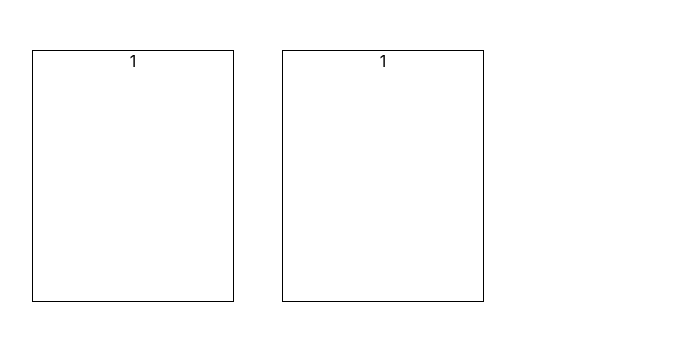
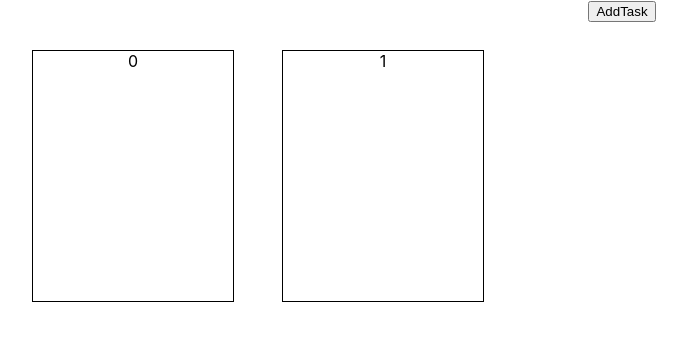
Before and after one commit to belkaz/monop, a React (Create React App) app: page / in a window 1280 px wide. Shown: the top 340 px of the page, without its empty margins (18-705 px from the left). Built offline with nearby package versions, Linux system fonts and the light colour scheme.

Commit message:
add tasks

```diff
--- /dev/null
+++ b/src/Components/App/AAddTask.js
@@ -0,0 +1,7 @@
+let AAddTask = () => {
+    return {
+        type : "ADD_TASK",
+    }
+}
+
+export default AAddTask;
--- a/src/Components/App/App.js
+++ b/src/Components/App/App.js
@@ -4,29 +4,53 @@ import { connect } from 'react-redux';
 
 import Task from '../Task/Task';
 
+import AAddTask from './AAddTask';
+
 class App extends Component {
-  lefts = [ 50, 300, 550, 800, 1050, 1300, 1550];
-  tops = [ 50, 350, 650, 950, 1250];
-  i = 0;
-  j = 0;
-  xx = this.props.tasks.map( element => {
-          let x = <Task
-            data = { element }
-            ll = { this.lefts[this.i] }
-            tt = { this.tops [this.j] }
-            key = { element.ID }/>
-          this.i += 1;
-          if ( this.i === 7) {
-            this.i = 0;
-            this.j += 1;
-          };
-        return x
-        });
-
+  constructor ( props ) {
+    super ()
+    this.state = {
+      arr : []
+    }
+  };
+  clickHandler = ( ) => {
+    console.log ( this.props.tasks )
+    this.props.tryToAddTask ( );
+    this.genTasks()
+    console.log ( this.props.tasks )
+  };
+  genTasks = () => {
+    let lefts = [ 50, 300, 550, 800, 1050, 1300, 1550];
+    let tops = [ 50, 350, 650, 950, 1250];
+    let i = 0;
+    let j = 0;
+    let xx = [];
+    this.props.tasks.forEach (element => {
+           let x = <Task
+              data = { element }
+              ll = { lefts[i] }
+              tt = { tops [j] }
+              key = { element.ID }/>
+            i += 1;
+            if ( i=== 7) {
+              i = 0;
+              j += 1;
+            };
+          xx.push ( x )
+          });
+      this.setState({ arr : xx })
+  };
+  componentDidMount () {
+    this.genTasks()
+  }
   render() {
     return (
       <div className = 'App'>
-        { this.xx }
+
+        { this.state.arr }
+        <button
+          className = 'AppAddTask'
+          onClick = { this.clickHandler }> AddTask </button>
       </div>
     )
   }
@@ -38,4 +62,10 @@ let mapS = state => {
   }
 }
 
-export default connect(mapS) (App);
+let mapAction = dispatch => {
+  return {
+    tryToAddTask : x => dispatch ( AAddTask () )
+  }
+}
+
+export default connect(mapS, mapAction) (App);
--- a/src/Components/Task/Task.js
+++ b/src/Components/Task/Task.js
@@ -13,7 +13,7 @@ class Task extends Component {
                       'top'  : this.props.tt + 'px' }
                 }
                 id = { this.props.data.ID}>
-                { this.props.data.INFO}
+                { this.props.data.ID}
             </div>
         )
     }
--- a/src/store/initRed.js
+++ b/src/store/initRed.js
@@ -3,6 +3,18 @@ import initState from './initState';
 let initRed = ( state = initState, action ) => {
     switch ( action.type ) {
         case 'ADD_TASK' :
+            let x = state.tasks;
+            x.push(
+                {
+                'INFO' : '1',
+                'WHO' : '2',
+                'WHERE' : '3',
+                'WHEN' : '4',
+                'REASON' : '5',
+                'ACTIVE' : '+',
+                'ID' : x.length
+            }
+            )
             return {
                 ...state
             };
```
